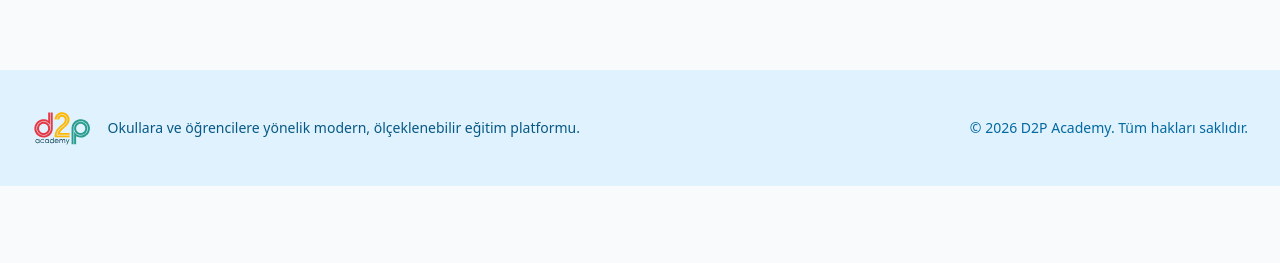
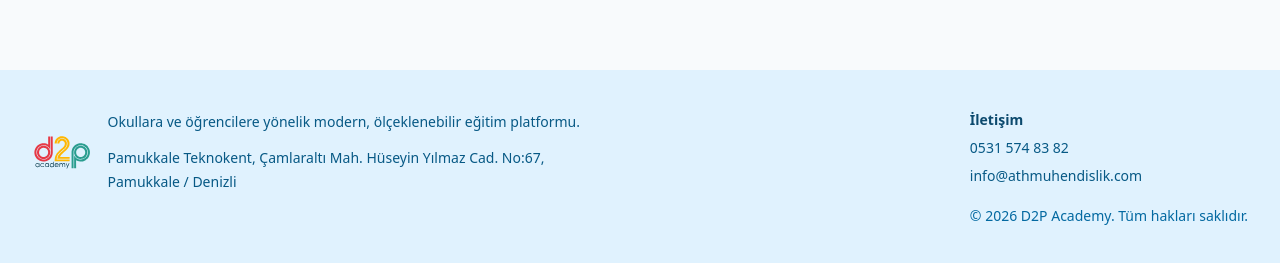
Before and after one commit to Aurotra/d2p-academy, a Next.js app: page / in a window 1280 px wide. Shown: the part 2095-2358 px from the top of the page. Before the commit the page ends 2281 px from the top, so only its background shows below. Built offline with nearby package versions, Linux system fonts and the light colour scheme; no server answers; the database is empty.

Commit message:
İletişim sayfası, atölye seçenekleri ve etkinlik saat düzeltmesi

```diff
--- /dev/null
+++ b/src/app/iletisim/page.tsx
@@ -0,0 +1,90 @@
+import Link from "next/link";
+
+import { CONTACT } from "@/shared/constants/contact";
+import { Button } from "@/presentation/components/ui/button";
+
+export const metadata = {
+  title: "İletişim",
+  description:
+    "D2P Academy iletişim bilgileri. Adres: Pamukkale Teknokent, Denizli. Telefon ve e-posta ile bize ulaşın.",
+};
+
+export default function ContactPage() {
+  return (
+    <div className="min-h-screen bg-slate-50 px-4 py-12 sm:px-6 lg:px-8">
+      <div className="mx-auto w-full max-w-3xl">
+        <div className="mb-10 text-center">
+          <p className="text-sm font-semibold uppercase tracking-[0.18em] text-document-primary">
+            D2P Academy
+          </p>
+          <h1 className="mt-2 text-3xl font-bold text-slate-900 sm:text-4xl">İletişim</h1>
+          <p className="mx-auto mt-4 max-w-xl text-base leading-7 text-slate-600">
+            Atölyeler, okul iş birlikleri ve kayıt süreçleri hakkında sorularınız için bize
+            ulaşabilirsiniz.
+          </p>
+        </div>
+
+        <div className="space-y-6 rounded-[1.75rem] border border-slate-200 bg-white p-6 shadow-sm sm:p-8">
+          <div>
+            <p className="text-xs font-semibold uppercase tracking-[0.16em] text-slate-500">
+              Adres
+            </p>
+            <p className="mt-2 text-lg font-semibold text-slate-900">{CONTACT.organization}</p>
+            <address className="mt-2 not-italic text-base leading-7 text-slate-700">
+              {CONTACT.addressLines.map((line) => (
+                <span key={line} className="block">
+                  {line}
+                </span>
+              ))}
+            </address>
+            <a
+              href={CONTACT.mapsUrl}
+              target="_blank"
+              rel="noopener noreferrer"
+              className="mt-3 inline-flex min-h-[44px] items-center text-sm font-semibold text-document-primary transition hover:text-document-primary-hover"
+            >
+              Haritada aç
+            </a>
+          </div>
+
+          <div className="border-t border-slate-100 pt-6">
+            <p className="text-xs font-semibold uppercase tracking-[0.16em] text-slate-500">
+              Telefon
+            </p>
+            <a
+              href={`tel:${CONTACT.phoneTel}`}
+              className="mt-2 inline-flex min-h-[44px] items-center text-lg font-semibold text-slate-900 transition hover:text-document-primary"
+            >
+              {CONTACT.phoneDisplay}
+            </a>
+          </div>
+
+          <div className="border-t border-slate-100 pt-6">
+            <p className="text-xs font-semibold uppercase tracking-[0.16em] text-slate-500">
+              E-posta
+            </p>
+            <a
+              href={`mailto:${CONTACT.email}`}
+              className="mt-2 inline-flex min-h-[44px] items-center break-all text-lg font-semibold text-slate-900 transition hover:text-document-primary"
+            >
+              {CONTACT.email}
+            </a>
+          </div>
+
+          <div className="flex flex-col gap-3 border-t border-slate-100 pt-6 sm:flex-row">
+            <Link href="/kayit" className="sm:flex-1">
+              <Button className="min-h-[44px] w-full bg-document-primary hover:bg-document-primary-hover hover:shadow-glow-document">
+                Ön Kayıt Ol
+              </Button>
+            </Link>
+            <a href={`tel:${CONTACT.phoneTel}`} className="sm:flex-1">
+              <Button variant="outline" className="min-h-[44px] w-full">
+                Hemen Ara
+              </Button>
+            </a>
+          </div>
+        </div>
+      </div>
+    </div>
+  );
+}
--- a/src/presentation/components/layout/site-footer.tsx
+++ b/src/presentation/components/layout/site-footer.tsx
@@ -1,19 +1,46 @@
+import Link from "next/link";
+
 import { BRAND_SURFACE_FOOTER } from "@/shared/constants/brand-surfaces";
+import { CONTACT } from "@/shared/constants/contact";
 import { BrandLogo } from "@/presentation/components/layout/brand-logo";
 
 export function SiteFooter() {
   return (
     <footer className={`${BRAND_SURFACE_FOOTER} text-sky-900`}>
-      <div className="mx-auto flex max-w-7xl flex-col gap-4 px-4 py-10 sm:px-6 lg:flex-row lg:items-center lg:justify-between lg:px-8">
-        <div className="flex flex-col gap-4 sm:flex-row sm:items-center">
+      <div className="mx-auto flex max-w-7xl flex-col gap-8 px-4 py-10 sm:px-6 lg:flex-row lg:items-start lg:justify-between lg:px-8">
+        <div className="flex flex-col gap-4 sm:flex-row sm:items-start">
           <BrandLogo href="/" height={36} />
-          <p className="max-w-xl text-sm text-sky-800">
-            Okullara ve öğrencilere yönelik modern, ölçeklenebilir eğitim platformu.
+          <div>
+            <p className="max-w-xl text-sm leading-6 text-sky-800">
+              Okullara ve öğrencilere yönelik modern, ölçeklenebilir eğitim platformu.
+            </p>
+            <p className="mt-3 max-w-md text-sm leading-6 text-sky-800">{CONTACT.addressFull}</p>
+          </div>
+        </div>
+
+        <div className="flex flex-col gap-2 text-sm">
+          <Link
+            href="/iletisim"
+            className="font-semibold text-sky-900 transition hover:text-document-primary"
+          >
+            İletişim
+          </Link>
+          <a
+            href={`tel:${CONTACT.phoneTel}`}
+            className="text-sky-800 transition hover:text-document-primary"
+          >
+            {CONTACT.phoneDisplay}
+          </a>
+          <a
+            href={`mailto:${CONTACT.email}`}
+            className="text-sky-800 transition hover:text-document-primary"
+          >
+            {CONTACT.email}
+          </a>
+          <p className="mt-3 text-sky-700">
+            © {new Date().getFullYear()} D2P Academy. Tüm hakları saklıdır.
           </p>
         </div>
-        <p className="text-sm text-sky-700">
-          © {new Date().getFullYear()} D2P Academy. Tüm hakları saklıdır.
-        </p>
       </div>
     </footer>
   );
--- a/src/presentation/components/layout/site-header.tsx
+++ b/src/presentation/components/layout/site-header.tsx
@@ -11,6 +11,7 @@ const navItems = [
   { href: "/#hero", label: "Ana Sayfa" },
   { href: "/#certificate", label: "Sertifika Doğrula" },
   { href: "/#events", label: "Etkinlikler" },
+  { href: "/iletisim", label: "İletişim" },
 ] as const;
 
 function MenuIcon({ open }: { open: boolean }) {
--- /dev/null
+++ b/src/shared/constants/contact.ts
@@ -0,0 +1,16 @@
+/** Public contact details — single source for /iletisim, footer, etc. */
+export const CONTACT = {
+  organization: "D2P Academy | ATH Mühendislik",
+  addressLines: [
+    "Pamukkale Teknokent",
+    "Çamlaraltı Mah. Hüseyin Yılmaz Cad. No:67",
+    "Pamukkale / Denizli",
+  ],
+  addressFull:
+    "Pamukkale Teknokent, Çamlaraltı Mah. Hüseyin Yılmaz Cad. No:67, Pamukkale / Denizli",
+  mapsUrl:
+    "https://www.google.com/maps/search/?api=1&query=Pamukkale+Teknokent+Denizli",
+  phoneDisplay: "0531 574 83 82",
+  phoneTel: "+905315748382",
+  email: "info@athmuhendislik.com",
+} as const;
```
